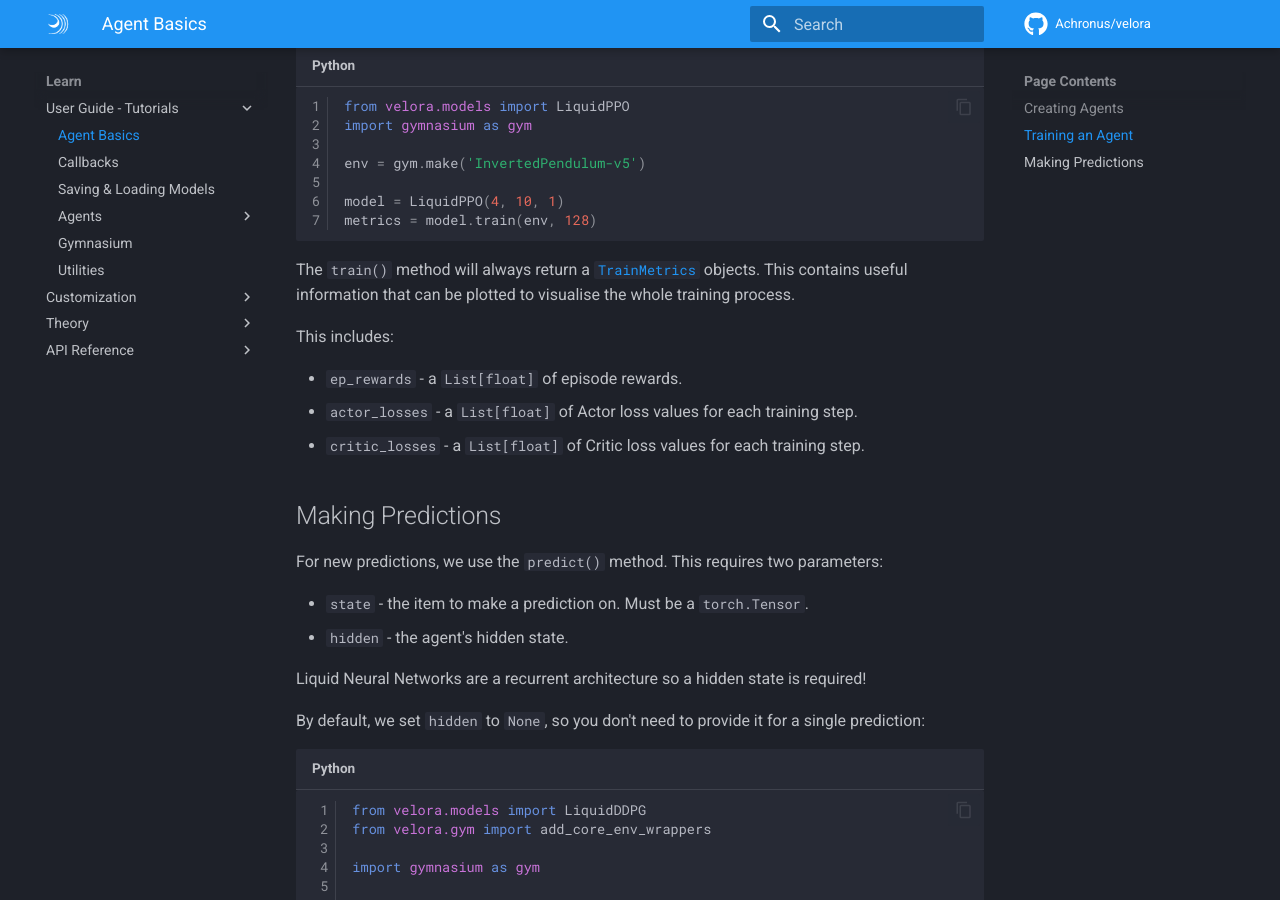
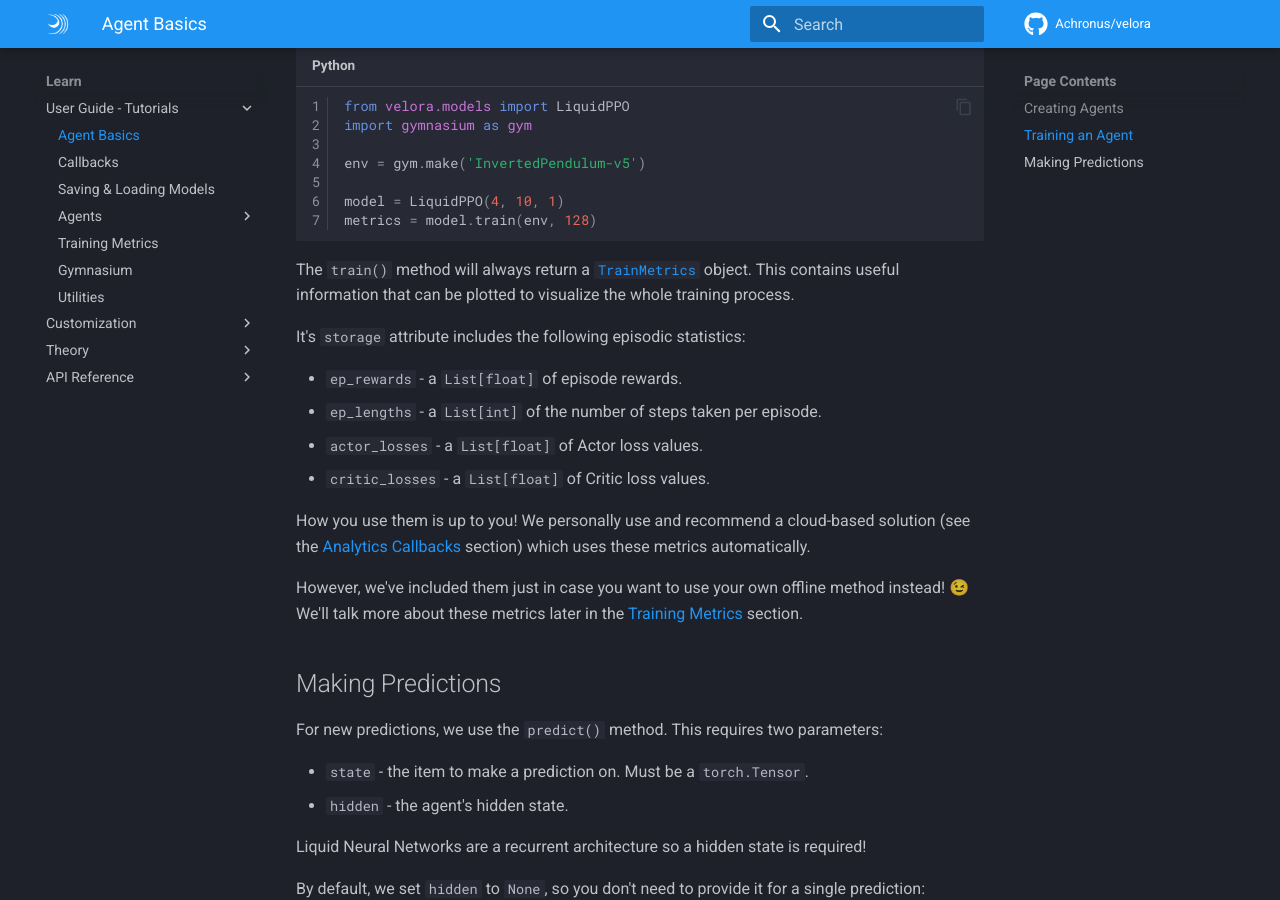
Before and after one commit to Achronus/velora, an MkDocs documentation site: the page built from docs/learn/tutorial/agent.md, in a window 1280 px wide and 900 px high, scrolled down 2315 px. Built offline with MkDocs 1.6.1 and Material for MkDocs 9.7.7, drawn with Linux system fonts in a browser that asks for light colours; comment, search, counter and statistics services are not loaded.

Commit message:
docs(metrics): Added docs for training metrics.

````diff
--- a/docs/learn/tutorial/agent.md
+++ b/docs/learn/tutorial/agent.md
@@ -92,13 +92,18 @@ model = LiquidPPO(4, 10, 1)
 metrics = model.train(env, 128)
 ```
 
-The `train()` method will always return a [`TrainMetrics`](../reference/metrics.md#velora.metrics.TrainMetrics) objects. This contains useful information that can be plotted to visualise the whole training process.
+The `train()` method will always return a [`TrainMetrics`](../reference/training.md#velora.training.TrainMetrics) object. This contains useful information that can be plotted to visualize the whole training process.
 
-This includes:
+It's `storage` attribute includes the following episodic statistics:
 
 - `ep_rewards` - a `List[float]` of episode rewards.
-- `actor_losses` - a `List[float]` of Actor loss values for each training step.
-- `critic_losses` - a `List[float]` of Critic loss values for each training step.
+- `ep_lengths` - a `List[int]` of the number of steps taken per episode.
+- `actor_losses` - a `List[float]` of Actor loss values.
+- `critic_losses` - a `List[float]` of Critic loss values.
+
+How you use them is up to you! We personally use and recommend a cloud-based solution (see the [Analytics Callbacks](../tutorial/callback.md#analytics) section) which uses these metrics automatically.
+
+However, we've included them just in case you want to use your own offline method instead! 😉 We'll talk more about these metrics later in the [Training Metrics](../tutorial/metrics.md) section.
 
 ## Making Predictions
 
--- a/mkdocs.yml
+++ b/mkdocs.yml
@@ -55,6 +55,7 @@ nav:
           - Agents:
               - Agents: learn/tutorial/agents/index.md
               - DDPG: learn/tutorial/agents/ddpg.md
+          - Training Metrics: learn/tutorial/metrics.md
           - Gymnasium: learn/tutorial/gym.md
           - Utilities: learn/tutorial/utils.md
       - Customization:
@@ -78,10 +79,10 @@ nav:
             - lnn: learn/reference/models/lnn.md
           - buffer: learn/reference/buffer.md
           - callbacks: learn/reference/callbacks.md
-          - metrics: learn/reference/metrics.md
           - gymnasium: learn/reference/gym.md
           - noise: learn/reference/noise.md
           - state: learn/reference/state.md
+          - training: learn/reference/training.md
           - utils: learn/reference/utils.md
           - wiring: learn/reference/wiring.md
   - Help: help.md
@@ -132,7 +133,7 @@ plugins:
         python:
           paths: [velora]
           inventories:
-            - url: https://docs.python.org/3/objects.inv
+            - url: https://docs.python.org/3.12/objects.inv
               domains: [std, py]
             - url: https://pytorch.org/docs/stable/objects.inv
             - url: https://docs.pydantic.dev/latest/objects.inv
````
Also changed, not shown: docs/learn/reference/metrics.md (deleted, +0 -5 lines), docs/learn/reference/training.md (added, +5 -0 lines), docs/learn/tutorial/agents/ddpg.md (+0 -4 lines), docs/learn/tutorial/metrics.md (added, +87 -0 lines).
